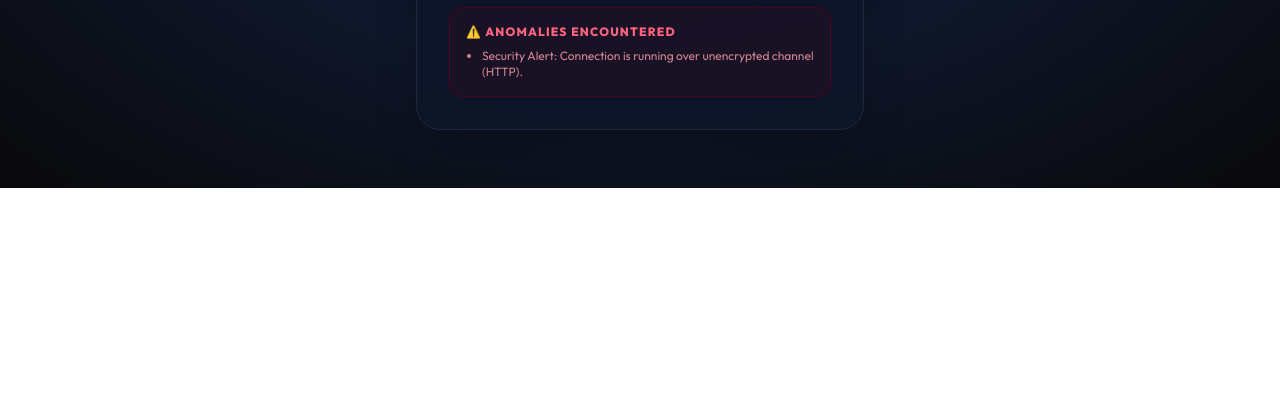
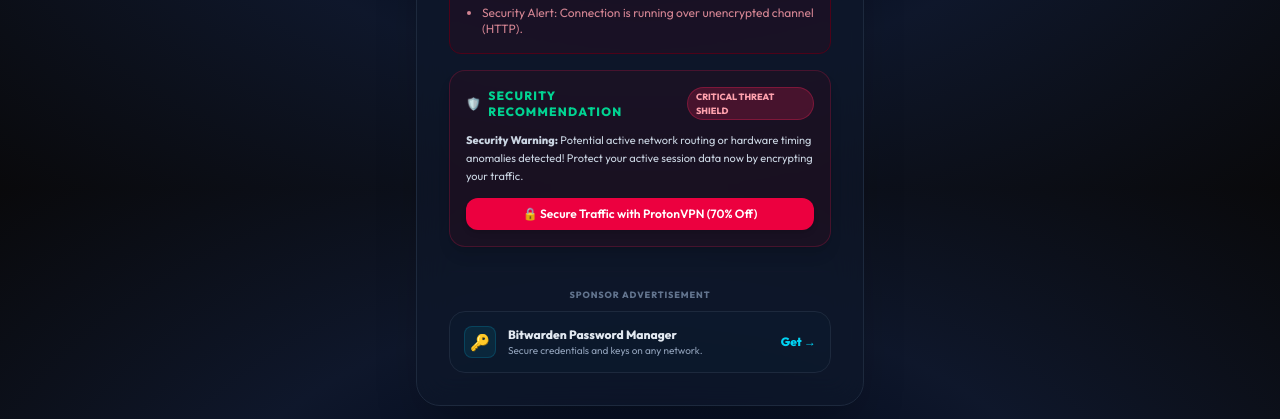
Before and after one commit to okothb/preflight-wifi-checker, a browser extension: page public/index.html in a window 1280 px wide. Shown: the part 612-1031 px from the top of the page. Before the commit the page ends 800 px from the top, so only its background shows below. Drawn offline with nearby package versions, Linux system fonts and the light colour scheme; no server answers.

Commit message:
feat: Lay groundwork for monetization (mitigation card, sponsor banner)

```diff
--- a/public/index.html
+++ b/public/index.html
@@ -217,6 +217,39 @@
         <div id="anomaly-zone" class="hidden mt-4 p-4 rounded-xl bg-rose-950/20 border border-rose-950 text-left">
             <h3 class="text-xs font-bold text-rose-400 uppercase tracking-widest mb-2 flex items-center gap-1.5">⚠️ Anomalies Encountered</h3>
             <ul class="text-xs text-rose-300/80 space-y-1 list-disc pl-4"></ul>
+        </div>
+
+        <!-- Dynamic Security Mitigation & Monetization Card (VPN / Premium Upgrade) -->
+        <div id="mitigation-card" class="hidden mt-4 p-4 rounded-2xl bg-emerald-950/10 border border-emerald-500/20 text-left space-y-3 shadow-lg">
+            <div class="flex items-center justify-between">
+                <h4 class="text-xs font-bold text-emerald-400 uppercase tracking-widest flex items-center gap-1.5">
+                    <span>🛡️</span> Security Recommendation
+                </h4>
+                <span id="mitigation-price-badge" class="text-[9px] font-bold bg-emerald-500/20 text-emerald-300 px-2 py-0.5 rounded-full border border-emerald-500/30 uppercase">Affiliate Offer</span>
+            </div>
+            <p id="mitigation-text" class="text-[11px] text-slate-300 leading-relaxed">
+                Your current network path is clear, but public Wi-Fi remains vulnerable to sniffers. Secure your active session with an encrypted tunnel.
+            </p>
+            <a id="mitigation-link" href="https://your-vpn-affiliate-link.com" target="_blank" rel="noopener noreferrer" class="block w-full py-2 bg-emerald-600 hover:bg-emerald-500 text-white font-semibold text-xs rounded-xl shadow-md transition-all text-center transform active:scale-95 cursor-pointer">
+                🔒 Encrypt Connection Now
+            </a>
+        </div>
+
+        <!-- Direct-Sold Sponsor Banner Slot (Groundwork) -->
+        <div id="sponsor-banner" class="mt-6 pt-4 border-t border-slate-900/60 flex flex-col items-center text-center">
+            <span class="text-[9px] uppercase tracking-widest text-slate-500 font-bold mb-2.5">SPONSOR ADVERTISEMENT</span>
+            <a href="https://your-sponsor-link-placeholder.com" target="_blank" rel="noopener noreferrer" class="group flex items-center justify-between w-full p-3.5 rounded-2xl bg-cyan-950/10 hover:bg-cyan-950/20 border border-slate-800 hover:border-cyan-500/20 transition-all duration-300">
+                <div class="flex items-center gap-3">
+                    <div class="w-8 h-8 rounded-lg bg-cyan-500/10 border border-cyan-500/20 flex items-center justify-center text-cyan-400 group-hover:scale-105 transition-transform">
+                        🔑
+                    </div>
+                    <div class="text-left">
+                        <p class="text-xs font-bold text-slate-200">Bitwarden Password Manager</p>
+                        <p class="text-[10px] text-slate-400">Secure credentials and keys on any network.</p>
+                    </div>
+                </div>
+                <span class="text-xs text-cyan-400 font-bold group-hover:translate-x-1 transition-transform">Get →</span>
+            </a>
         </div>
     </div>
 
@@ -495,18 +528,46 @@
             const title = document.getElementById('status-title');
             const desc = document.getElementById('status-desc');
 
+            const mitigationCard = document.getElementById('mitigation-card');
+            const mitigationText = document.getElementById('mitigation-text');
+            const mitigationBadge = document.getElementById('mitigation-price-badge');
+            const mitigationLink = document.getElementById('mitigation-link');
+
             if (isSafe) {
                 iconBox.className = "w-28 h-28 rounded-full bg-emerald-500/10 border border-emerald-500 flex items-center justify-center text-emerald-400 shadow-[0_0_40px_rgba(16,185,129,0.15)]";
                 iconBox.innerHTML = `<svg class="w-14 h-14" fill="none" stroke="currentColor" stroke-width="1.5" viewBox="0 0 24 24"><path stroke-linecap="round" stroke-linejoin="round" d="M9 12l2 2 4-4m5.618-4.016A11.955 11.955 0 0112 2.944a11.955 11.955 0 01-8.618 3.04A12.02 12.02 0 003 9c0 5.591 3.824 10.29 9 11.622 5.176-1.332 9-6.03 9-11.622 0-1.042-.133-2.052-.382-3.016z"/></svg>`;
                 title.textContent = "CONNECTION CLEAN";
                 title.className = "text-2xl font-black tracking-tight text-emerald-400 mb-1";
                 desc.textContent = "No routing anomalies, TLS modifications, or diagnostic warnings found.";
+
+                // Show Freemium Companion Shield Upgrade Offer
+                const isExtensionLinked = document.documentElement.hasAttribute('data-whonmywifi-extension-installed') && !new URLSearchParams(window.location.search).has('force-standalone');
+                if (!isExtensionLinked) {
+                    mitigationCard.className = "mt-4 p-4 rounded-2xl bg-emerald-950/10 border border-emerald-500/20 text-left space-y-3 shadow-lg block";
+                    mitigationBadge.textContent = "Premium Core";
+                    mitigationBadge.className = "text-[9px] font-bold bg-emerald-500/20 text-emerald-300 px-2 py-0.5 rounded-full border border-emerald-500/30 uppercase";
+                    mitigationText.innerHTML = "Standalone scan clean, but public routers remain insecure. Link the <strong>Whonmywifi Companion Shield</strong> for real-time, automated background protection.";
+                    mitigationLink.textContent = "📥 Enable Companion Shield ($1.99/mo)";
+                    mitigationLink.href = "https://whonmywifi.com/upgrade-companion-placeholder";
+                    mitigationLink.className = "block w-full py-2 bg-emerald-600 hover:bg-emerald-500 text-white font-semibold text-xs rounded-xl shadow-md transition-all text-center transform active:scale-95 cursor-pointer";
+                } else {
+                    mitigationCard.className = "hidden"; // Hide if premium extension is already linked
+                }
             } else {
                 iconBox.className = "w-28 h-28 rounded-full bg-rose-500/10 border border-rose-500 flex items-center justify-center text-rose-500 shadow-[0_0_40px_rgba(239,68,68,0.2)]";
                 iconBox.innerHTML = `<svg class="w-14 h-14" fill="none" stroke="currentColor" stroke-width="1.5" viewBox="0 0 24 24"><path stroke-linecap="round" stroke-linejoin="round" d="M12 9v2m0 4h.01m-6.938 4h13.856c1.54 0 2.502-1.667 1.732-3L13.732 4c-.77-1.333-2.694-1.333-3.464 0L3.34 16c-.77 1.333.192 3 1.732 3z"/></svg>`;
                 title.textContent = "RED ALERT NOTICE";
                 title.className = "text-2xl font-black tracking-tight text-rose-500 mb-1";
                 desc.textContent = "Diagnostic scan has flagged potential routing proxy or hardware anomalies.";
+
+                // Show VPN Affiliate Threat Mitigation Card
+                mitigationCard.className = "mt-4 p-4 rounded-2xl bg-rose-950/20 border border-rose-500/20 text-left space-y-3 shadow-lg block";
+                mitigationBadge.textContent = "Critical Threat Shield";
+                mitigationBadge.className = "text-[9px] font-bold bg-rose-500/20 text-rose-300 px-2 py-0.5 rounded-full border border-rose-500/30 uppercase";
+                mitigationText.innerHTML = "<strong>Security Warning:</strong> Potential active network routing or hardware timing anomalies detected! Protect your active session data now by encrypting your traffic.";
+                mitigationLink.textContent = "🔒 Secure Traffic with ProtonVPN (70% Off)";
+                mitigationLink.href = "https://your-vpn-affiliate-link-placeholder.com";
+                mitigationLink.className = "block w-full py-2 bg-rose-600 hover:bg-rose-500 text-white font-semibold text-xs rounded-xl shadow-md transition-all text-center transform active:scale-95 cursor-pointer";
             }
         }
     </script>
```
